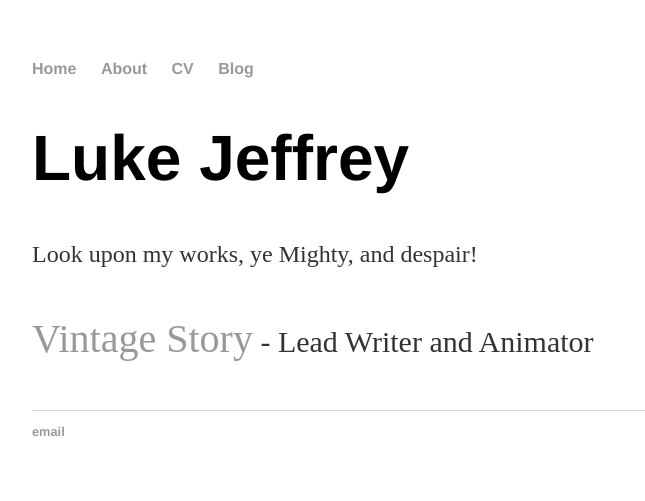
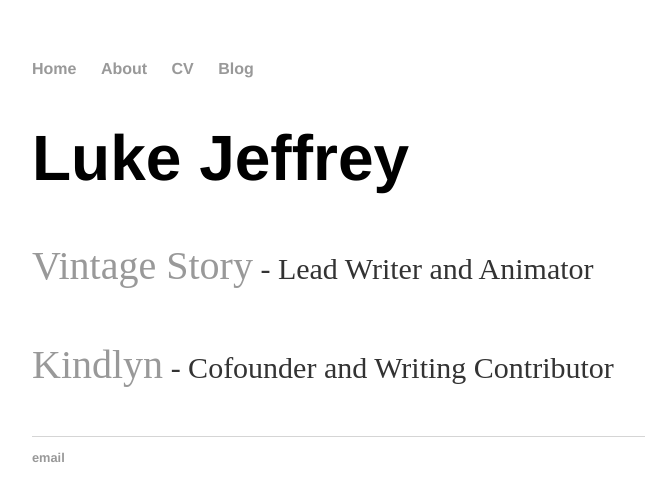
Before and after one commit to GralphGralph/GralphGralph.github.io, a Jekyll site: the page built from index.html, in a window 1280 px wide. Shown: the top 501 px of the page, without its empty margins (160-805 px from the left). Built offline with Jekyll 4.4.1, drawn with Linux system fonts in a browser that asks for light colours.

Commit message:
Update index.html

```diff
--- a/index.html
+++ b/index.html
@@ -4,7 +4,7 @@ title: Luke Jeffrey
 ---
 <div class="blurb">
 	<h1 style = "font-size: 400%;">Luke Jeffrey</h1>
-	<p>Look upon my works, ye Mighty, and despair!</p>
 	<p style = "font-size: 250%;"><a href="https://www.vintagestory.at/">Vintage Story</a><small style = "font-size: 75%;"> - Lead Writer and Animator</small></p>
+	<p style = "font-size: 250%;"><a href="http://kindlyn.blogspot.com/">Kindlyn</a><small style = "font-size: 75%;"> - Cofounder and Writing Contributor</small></p>
 
 </div><!-- /.blurb -->
```
